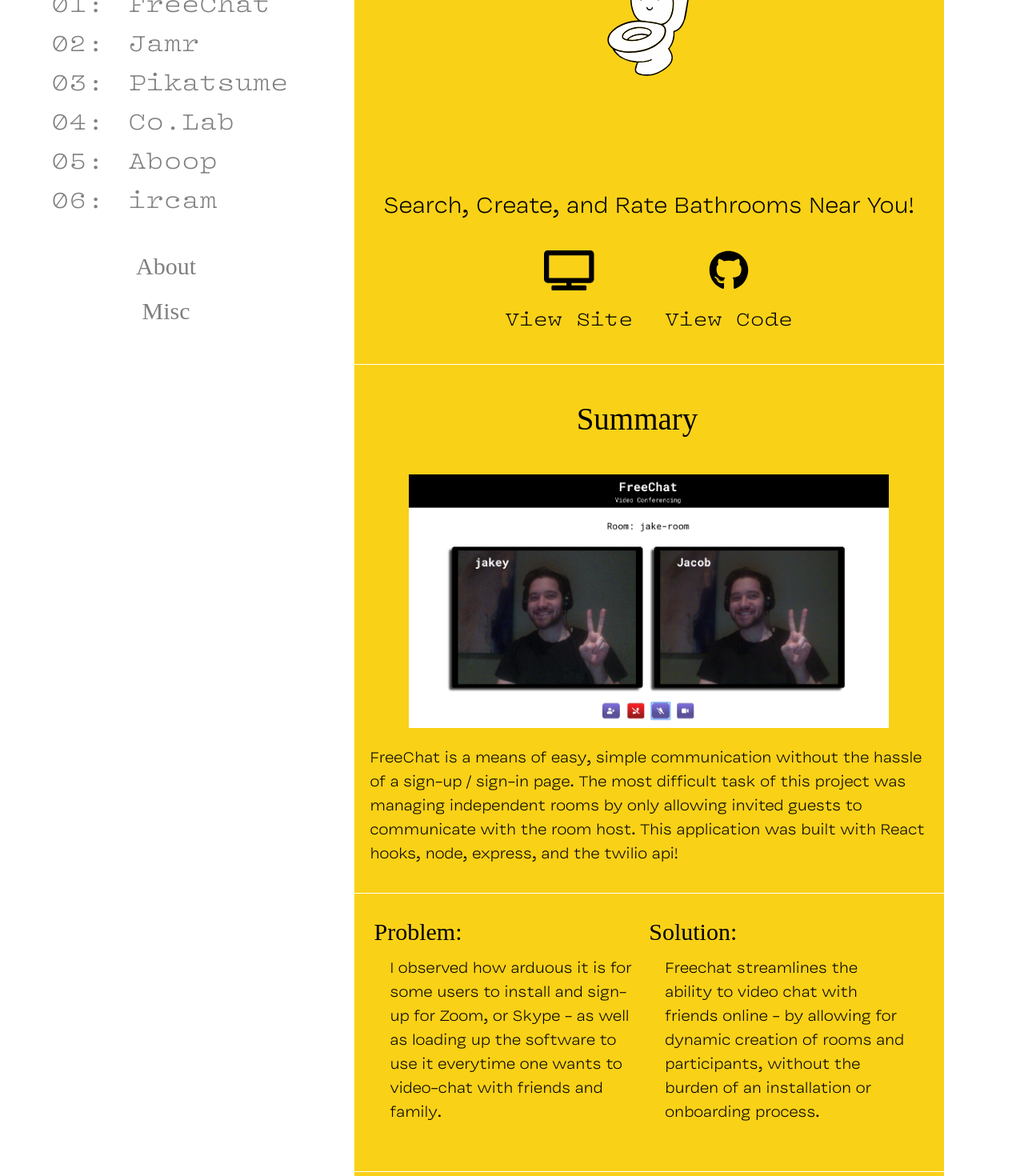
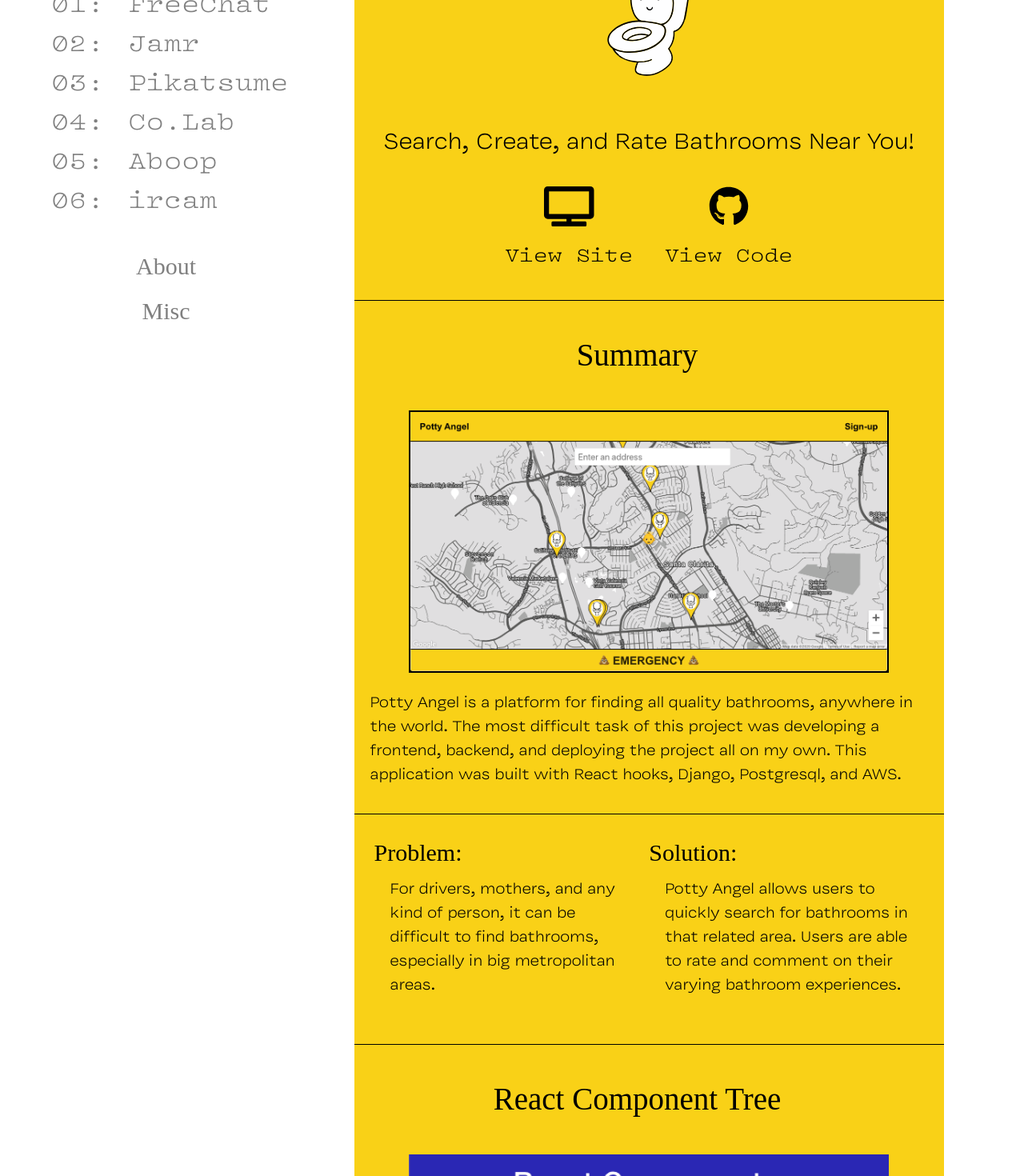
Before and after one commit to kleimaj/kleimaj.github.io, a React (Create React App) app: page /potty-angel in a window 1280 px wide. Shown: the part 240-1710 px from the top of the page at 80% size. Built offline with nearby package versions, Linux system fonts and the light colour scheme; a web font is replaced by a local one.

Commit message:
adds to problem and solution

```diff
--- a/src/Components/Project/Potty/Potty.js
+++ b/src/Components/Project/Potty/Potty.js
@@ -33,30 +33,30 @@ const Potty = () => {
               />
             <p className="detail-logo">Search, Create, and Rate Bathrooms Near You!</p>
             <div className="external-links">
-                <a href="https://jakechat69.herokuapp.com/">
+                <a href="http://pottyangels.com/">
                 <FontAwesomeIcon icon={faTv} />
                     <p>View Site</p>
                 </a>
-                <a href="https://github.com/kleimaj/jakechat-frontend">
+                <a href="https://github.com/kleimaj/pottyangelreact">
                     <FontAwesomeIcon icon={faGithub} />
                     <p>View Code</p>
                 </a>
             </div>
             <div className="item summary" data-aos="fade-up">
                 <h2>Summary</h2>
-                <a href="/images/freechat/summary.png">
-                <img src="/images/freechat/summary.png" alt="freechat summary"/>
+                <a href="/images/potty/summary.png">
+                <img src="/images/potty/summary.png" alt="Potty summary"/>
                 </a>
-                <p>FreeChat is a means of easy, simple communication without the hassle of a sign-up / sign-in page. The most difficult task of this project was managing independent rooms by only allowing invited guests to communicate with the room host. This application was built with React hooks, node, express, and the twilio api!</p>
+                <p>Potty Angel is a platform for finding all quality bathrooms, anywhere in the world. The most difficult task of this project was developing a frontend, backend, and deploying the project all on my own. This application was built with React hooks, Django, Postgresql, and AWS.</p>
             </div>
             <div className="problem-solution" data-aos="fade-up">
                 <div className="text-block ">
                 <h4>Problem:</h4>
-                <p>I observed how arduous it is for some users to install and sign-up for Zoom, or Skype - as well as loading up the software to use it everytime one wants to video-chat with friends and family.</p>
+                <p>For drivers, mothers, and any kind of person, it can be difficult to find bathrooms, especially in big metropolitan areas.</p>
                 </div>
                 <div className="text-block">
                 <h4>Solution:</h4>
-                <p>Freechat streamlines the ability to video chat with friends online - by allowing for dynamic creation of rooms and participants, without the burden of an installation or onboarding process.</p>
+                <p>Potty Angel allows users to quickly search for bathrooms in that related area. Users are able to rate and comment on their varying bathroom experiences.</p>
                 </div>
             </div>
 
--- a/src/Components/Project/Project.css
+++ b/src/Components/Project/Project.css
@@ -268,8 +268,30 @@ a.next h3 {
           filter: none;
 }
 
+.potty .external-links {
+  border-bottom: 1px solid black;
+}
+
 .potty .external-links a {
   color: black;
+}
+
+.potty .detail-logo {
+  position: relative;
+  margin-top: -80px;
+}
+
+.potty .item.summary img {
+  border: 2px solid black;
+}
+
+.potty .item {
+  border-bottom: 1px solid black;
+  border-top: none;
+}
+
+.potty .problem-solution {
+  border-bottom: 1px solid black;
 }
 
 .pikatsume {
--- a/src/Components/Project/Project.scss
+++ b/src/Components/Project/Project.scss
@@ -238,6 +238,23 @@ a.next {
         a {
             color: black;
         }
+        border-bottom: 1px solid black;
+    }
+    .detail-logo {
+        position: relative;
+        margin-top: -80px;
+    }
+    .item.summary {
+        img {
+            border: 2px solid black;
+        }
+    }
+    .item {
+        border-bottom: 1px solid black;
+        border-top: none;
+    }
+    .problem-solution {
+        border-bottom: 1px solid black;
     }
 }
 .pikatsume {
```
Also changed, not shown: public/images/potty/summary.png (added), 1 other file (tests, documents, lock files or other folders).
